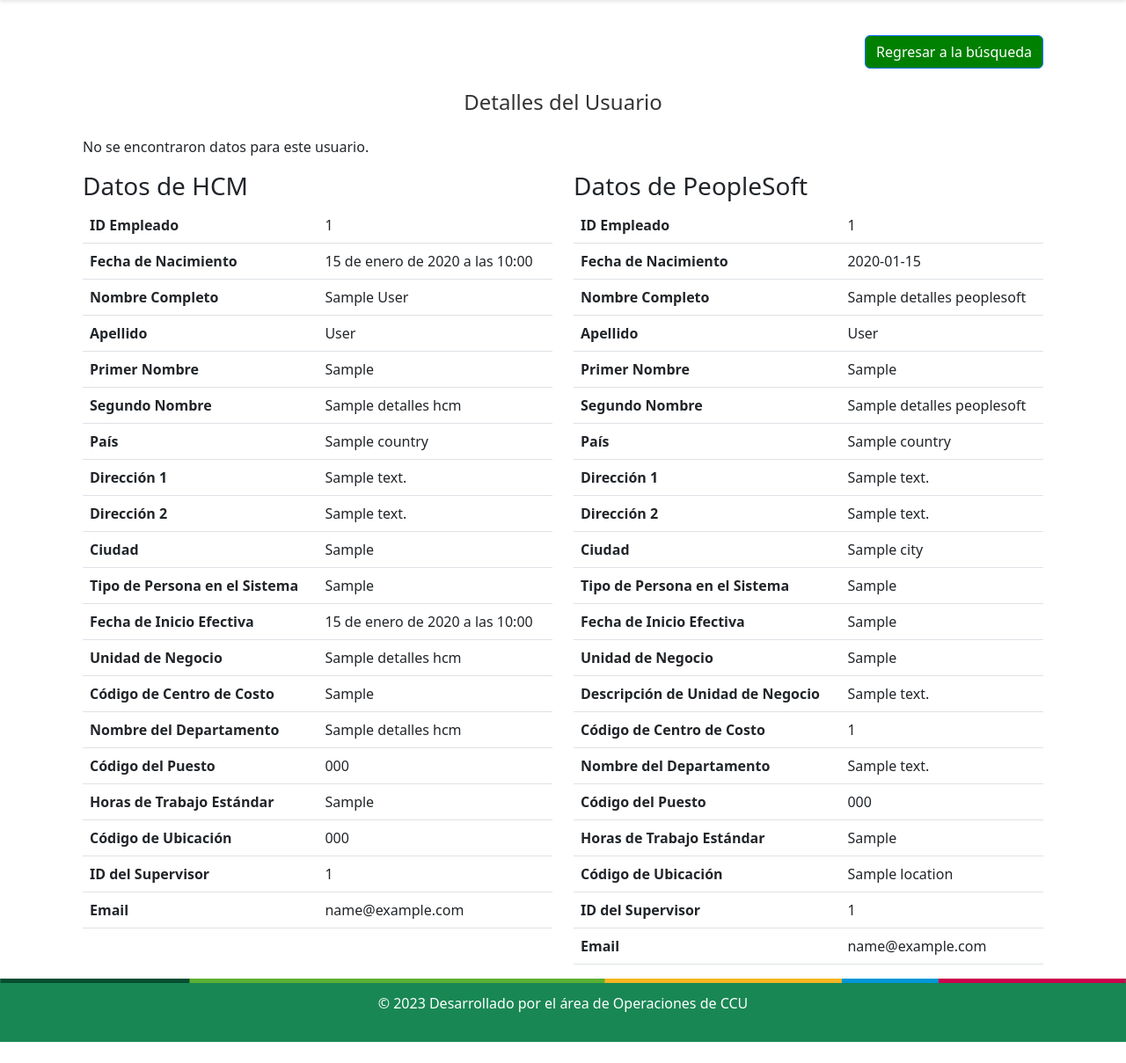
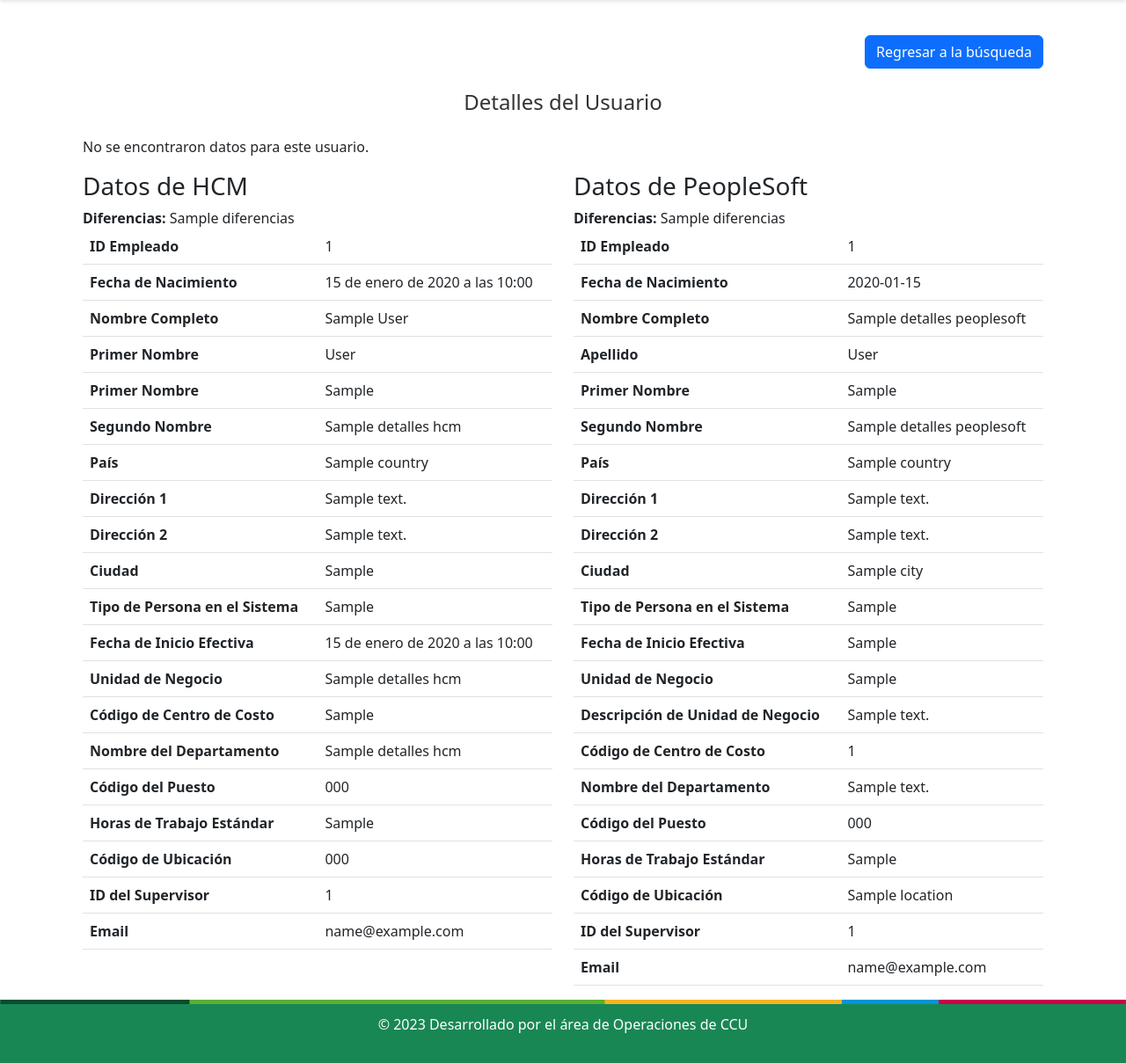
Before and after one commit to operrhh/pull_front, a Django app: template IntegraSoft_Front/mantenedor_works/templates/mantenedor_works/hcm_peoplesoft.html in a window 1280 px wide. Shown: the part 106-1315 px from the top of the page at 88% size. Before the commit the page ends 1291 px from the top, so only its background shows below. Run offline with Django 4.2, Linux system fonts and the light colour scheme; the template is opened without the code that fills it: most values are stand-ins (such as "Sample title", 1, 10 or a date in 2020); some libraries are stand-ins or nearby versions.

Commit message:
SOLUCIONAR

```diff
--- a/IntegraSoft_Front/mantenedor_works/templates/mantenedor_works/hcm_peoplesoft.html
+++ b/IntegraSoft_Front/mantenedor_works/templates/mantenedor_works/hcm_peoplesoft.html
@@ -1,36 +1,44 @@
 {% extends 'mantenedor_works/detalles_usuario.html' %}
 {% load static %}
-
-{% block error %}
-    <!-- Aquí puedes incluir la lógica para mostrar errores o discrepancias -->
-{% endblock error %}
+{% block css %}
+<style>
+    .diferencia {
+        background-color: red; /* Ajusta el color según tus preferencias */
+        color: white;
+    }
+</style>
+{% endblock css %}
 
 {% block hcm_block %}
 <div class="hcm">
     <h3>Datos de HCM</h3>
     {% if detalles_hcm %}
+    <div>
+        <strong>Diferencias:</strong> {{ diferencias }}
+    </div>
+
         <table class="table">
             <tbody>
-                <tr><th>ID Empleado</th><td>{{ detalles_hcm.person_number }}</td></tr>
-                <tr><th>Fecha de Nacimiento</th><td>{{ detalles_hcm.date_of_birth }}</td></tr>
-                <tr><th>Nombre Completo</th><td>{{ detalles_hcm.display_name }}</td></tr>
-                <tr><th>Apellido</th><td>{{ detalles_hcm.last_name }}</td></tr>
-                <tr><th>Primer Nombre</th><td>{{ detalles_hcm.first_name }}</td></tr>
-                <tr><th>Segundo Nombre</th><td>{{ detalles_hcm.middle_names }}</td></tr>
-                <tr><th>País</th><td>{{ detalles_hcm.country }}</td></tr>
-                <tr><th>Dirección 1</th><td>{{ detalles_hcm.addressLine1 }}</td></tr>
-                <tr><th>Dirección 2</th><td>{{ detalles_hcm.addressLine2 }}</td></tr>
-                <tr><th>Ciudad</th><td>{{ detalles_hcm.town_or_city }}</td></tr>
-                <tr><th>Tipo de Persona en el Sistema</th><td>{{ detalles_hcm.system_person_type }}</td></tr>
-                <tr><th>Fecha de Inicio Efectiva</th><td>{{ detalles_hcm.effective_start_date }}</td></tr>
-                <tr><th>Unidad de Negocio</th><td>{{ detalles_hcm.business_unit_name }}</td></tr>
-                <tr><th>Código de Centro de Costo</th><td>{{ detalles_hcm.ccu_codigo_centro_costo }}</td></tr>
-                <tr><th>Nombre del Departamento</th><td>{{ detalles_hcm.department_name }}</td></tr>
-                <tr><th>Código del Puesto</th><td>{{ detalles_hcm.job_code }}</td></tr>
-                <tr><th>Horas de Trabajo Estándar</th><td>{{ detalles_hcm.standard_working_hours }}</td></tr>
-                <tr><th>Código de Ubicación</th><td>{{ detalles_hcm.locationCode }}</td></tr>
-                <tr><th>ID del Supervisor</th><td>{{ detalles_hcm.managerAssignmentNumber }}</td></tr>
-                <tr><th>Email</th><td>{{ detalles_hcm.email_address }}</td></tr>
+                <tr class="{% if diferencias.person_number %}diferencia{% endif %}"><th>ID Empleado</th><td>{{ detalles_hcm.person_number }}</td></tr>
+                <tr class="{% if diferencias.date_of_birth %}diferencia{% endif %}"><th>Fecha de Nacimiento</th><td>{{ detalles_hcm.date_of_birth }}</td></tr>
+                <tr class="{% if diferencias.display_name %}diferencia{% endif %}"><th>Nombre Completo</th><td>{{ detalles_hcm.display_name }}</td></tr>
+                <tr class="{% if diferencias.last_name %}diferencia{% endif %}"><th>Primer Nombre</th><td>{{ detalles_hcm.last_name }}</td></tr>
+                <tr class="{% if diferencias.first_name %}diferencia{% endif %}"><th>Primer Nombre</th><td>{{ detalles_hcm.first_name }}</td></tr>
+                <tr class="{% if diferencias.middle_names %}diferencia{% endif %}"><th>Segundo Nombre</th><td>{{ detalles_hcm.middle_names }}</td></tr>
+                <tr class="{% if diferencias.country %}diferencia{% endif %}"><th>País</th><td>{{ detalles_hcm.country }}</td></tr>
+                <tr class="{% if diferencias.addressLine1 %}diferencia{% endif %}"><th>Dirección 1</th><td>{{ detalles_hcm.addressLine1 }}</td></tr>
+                <tr class="{% if diferencias.addressLine2 %}diferencia{% endif %}"><th>Dirección 2</th><td>{{ detalles_hcm.addressLine2 }}</td></tr>
+                <tr class="{% if diferencias.town_or_city %}diferencia{% endif %}"><th>Ciudad</th><td>{{ detalles_hcm.town_or_city }}</td></tr>
+                <tr class="{% if diferencias.system_person_type %}diferencia{% endif %}"><th>Tipo de Persona en el Sistema</th><td>{{ detalles_hcm.system_person_type }}</td></tr>
+                <tr class="{% if diferencias.effective_start_date %}diferencia{% endif %}"><th>Fecha de Inicio Efectiva</th><td>{{ detalles_hcm.effective_start_date }}</td></tr>
+                <tr class="{% if diferencias.business_unit_name %}diferencia{% endif %}"><th>Unidad de Negocio</th><td>{{ detalles_hcm.business_unit_name }}</td></tr>
+                <tr class="{% if diferencias.ccu_codigo_centro_costo %}diferencia{% endif %}"><th>Código de Centro de Costo</th><td>{{ detalles_hcm.ccu_codigo_centro_costo }}</td></tr>
+                <tr class="{% if diferencias.department_name %}diferencia{% endif %}"><th>Nombre del Departamento</th><td>{{ detalles_hcm.department_name }}</td></tr>
+                <tr class="{% if diferencias.job_code %}diferencia{% endif %}"><th>Código del Puesto</th><td>{{ detalles_hcm.job_code }}</td></tr>
+                <tr class="{% if diferencias.standard_working_hours %}diferencia{% endif %}"><th>Horas de Trabajo Estándar</th><td>{{ detalles_hcm.standard_working_hours }}</td></tr>
+                <tr class="{% if diferencias.locationCode %}diferencia{% endif %}"><th>Código de Ubicación</th><td>{{ detalles_hcm.locationCode }}</td></tr>
+                <tr class="{% if diferencias.managerAssignmentNumber %}diferencia{% endif %}"><th>ID del Supervisor</th><td>{{ detalles_hcm.managerAssignmentNumber }}</td></tr>
+                <tr class="{% if diferencias.email_address %}diferencia{% endif %}"><th>Email</th><td>{{ detalles_hcm.email_address }}</td></tr>
             </tbody>
         </table>
     {% else %}
@@ -38,34 +46,37 @@
     {% endif %}
 </div>
 {% endblock hcm_block %}
-
 {% block peoplesoft_block %}
 <div class="peoplesoft">
     <h3>Datos de PeopleSoft</h3>
     {% if detalles_peoplesoft %}
+    <div>
+        <strong>Diferencias:</strong> {{ diferencias }}
+    </div>
+
         <table class="table">
             <tbody>
-                <tr><th>ID Empleado</th><td>{{ detalles_peoplesoft.emplid }}</td></tr>
-                <tr><th>Fecha de Nacimiento</th><td>{{ detalles_peoplesoft.birthdate }}</td></tr>
-                <tr><th>Nombre Completo</th><td>{{ detalles_peoplesoft.name }}</td></tr>
-                <tr><th>Apellido</th><td>{{ detalles_peoplesoft.last_name }}</td></tr>
-                <tr><th>Primer Nombre</th><td>{{ detalles_peoplesoft.first_name }}</td></tr>
-                <tr><th>Segundo Nombre</th><td>{{ detalles_peoplesoft.middle_name }}</td></tr>
-                <tr><th>País</th><td>{{ detalles_peoplesoft.country }}</td></tr>
-                <tr><th>Dirección 1</th><td>{{ detalles_peoplesoft.address1 }}</td></tr>
-                <tr><th>Dirección 2</th><td>{{ detalles_peoplesoft.address2 }}</td></tr>
-                <tr><th>Ciudad</th><td>{{ detalles_peoplesoft.city }}</td></tr>
-                <tr><th>Tipo de Persona en el Sistema</th><td>{{ detalles_peoplesoft.per_org }}</td></tr>
-                <tr><th>Fecha de Inicio Efectiva</th><td>{{ detalles_peoplesoft.hire_dt }}</td></tr>
-                <tr><th>Unidad de Negocio</th><td>{{ detalles_peoplesoft.business_unit }}</td></tr>
-                <tr><th>Descripción de Unidad de Negocio</th><td>{{ detalles_peoplesoft.business_unit_descr }}</td></tr>
-                <tr><th>Código de Centro de Costo</th><td>{{ detalles_peoplesoft.deptid }}</td></tr>
-                <tr><th>Nombre del Departamento</th><td>{{ detalles_peoplesoft.dept_descr }}</td></tr>
-                <tr><th>Código del Puesto</th><td>{{ detalles_peoplesoft.jobcode }}</td></tr>
-                <tr><th>Horas de Trabajo Estándar</th><td>{{ detalles_peoplesoft.std_hours }}</td></tr>
-                <tr><th>Código de Ubicación</th><td>{{ detalles_peoplesoft.location }}</td></tr>
-                <tr><th>ID del Supervisor</th><td>{{ detalles_peoplesoft.supervisor_id }}</td></tr>
-                <tr><th>Email</th><td>{{ detalles_peoplesoft.email }}</td></tr>
+                <tr class="{% if diferencias.emplid %}diferencia{% endif %}"><th>ID Empleado</th><td>{{ detalles_peoplesoft.emplid }}</td></tr>
+                <tr class="{% if diferencias.birthdate %}diferencia{% endif %}"><th>Fecha de Nacimiento</th><td>{{ detalles_peoplesoft.birthdate }}</td></tr>
+                <tr class="{% if diferencias.name %}diferencia{% endif %}"><th>Nombre Completo</th><td>{{ detalles_peoplesoft.name }}</td></tr>
+                <tr class="{% if diferencias.last_name %}diferencia{% endif %}"><th>Apellido</th><td>{{ detalles_peoplesoft.last_name }}</td></tr>
+                <tr class="{% if diferencias.first_name %}diferencia{% endif %}"><th>Primer Nombre</th><td>{{ detalles_peoplesoft.first_name }}</td></tr>
+                <tr class="{% if diferencias.middle_name %}diferencia{% endif %}"><th>Segundo Nombre</th><td>{{ detalles_peoplesoft.middle_name }}</td></tr>
+                <tr class="{% if diferencias.country %}diferencia{% endif %}"><th>País</th><td>{{ detalles_peoplesoft.country }}</td></tr>
+                <tr class="{% if diferencias.address1 %}diferencia{% endif %}"><th>Dirección 1</th><td>{{ detalles_peoplesoft.address1 }}</td></tr>
+                <tr class="{% if diferencias.address2 %}diferencia{% endif %}"><th>Dirección 2</th><td>{{ detalles_peoplesoft.address2 }}</td></tr>
+                <tr class="{% if diferencias.city %}diferencia{% endif %}"><th>Ciudad</th><td>{{ detalles_peoplesoft.city }}</td></tr>
+                <tr class="{% if diferencias.per_org %}diferencia{% endif %}"><th>Tipo de Persona en el Sistema</th><td>{{ detalles_peoplesoft.per_org }}</td></tr>
+                <tr class="{% if diferencias.hire_dt %}diferencia{% endif %}"><th>Fecha de Inicio Efectiva</th><td>{{ detalles_peoplesoft.hire_dt }}</td></tr>
+                <tr class="{% if diferencias.business_unit %}diferencia{% endif %}"><th>Unidad de Negocio</th><td>{{ detalles_peoplesoft.business_unit }}</td></tr>
+                <tr class="{% if diferencias.business_unit_descr %}diferencia{% endif %}"><th>Descripción de Unidad de Negocio</th><td>{{ detalles_peoplesoft.business_unit_descr }}</td></tr>
+                <tr class="{% if diferencias.deptid %}diferencia{% endif %}"><th>Código de Centro de Costo</th><td>{{ detalles_peoplesoft.deptid }}</td></tr>
+                <tr class="{% if diferencias.dept_descr %}diferencia{% endif %}"><th>Nombre del Departamento</th><td>{{ detalles_peoplesoft.dept_descr }}</td></tr>
+                <tr class="{% if diferencias.jobcode %}diferencia{% endif %}"><th>Código del Puesto</th><td>{{ detalles_peoplesoft.jobcode }}</td></tr>
+                <tr class="{% if diferencias.std_hours %}diferencia{% endif %}"><th>Horas de Trabajo Estándar</th><td>{{ detalles_peoplesoft.std_hours }}</td></tr>
+                <tr class="{% if diferencias.location %}diferencia{% endif %}"><th>Código de Ubicación</th><td>{{ detalles_peoplesoft.location }}</td></tr>
+                <tr class="{% if diferencias.supervisor_id %}diferencia{% endif %}"><th>ID del Supervisor</th><td>{{ detalles_peoplesoft.supervisor_id }}</td></tr>
+                <tr class="{% if diferencias.email %}diferencia{% endif %}"><th>Email</th><td>{{ detalles_peoplesoft.email }}</td></tr>
             </tbody>
         </table>
     {% else %}
```
Also changed, not shown: IntegraSoft_Front/mantenedor_works/views.py (+33 -23 lines).
